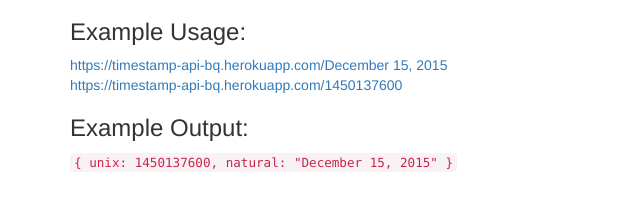
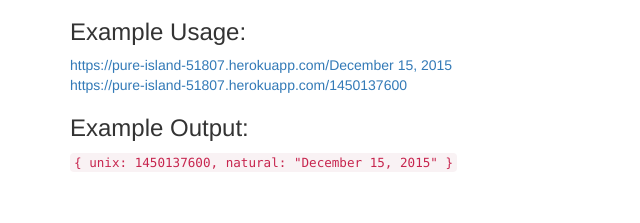
Before and after one commit to AndrewBergstrom/fcc-timestamp, a website: page index.html in a window 1280 px wide. Shown: the part 338-561 px from the top of the page, 0-640 px from the left. Drawn offline with nearby package versions, Linux system fonts and the light colour scheme.

Commit message:
added live heroku page

```diff
--- a/index.html
+++ b/index.html
@@ -26,9 +26,9 @@
     <small>Note: Solely numeric dates (ex. 12-15-15, or most variations thereof) have been excluded in the interest of not discriminating against either the group of people who choose to put their month first or the group of people who choose to put their day first.</small>
 
     <h3>Example Usage:</h3>
-    <a href="">https://timestamp-api-bq.herokuapp.com/December 15, 2015</a>
+    <a href="https://pure-island-51807.herokuapp.com/">https://pure-island-51807.herokuapp.com/December 15, 2015</a>
     <br/>
-    <a href="">https://timestamp-api-bq.herokuapp.com/1450137600</a>
+    <a href="https://pure-island-51807.herokuapp.com/">https://pure-island-51807.herokuapp.com/1450137600</a>
 
     <h3>Example Output:</h3>
     <code>
```
